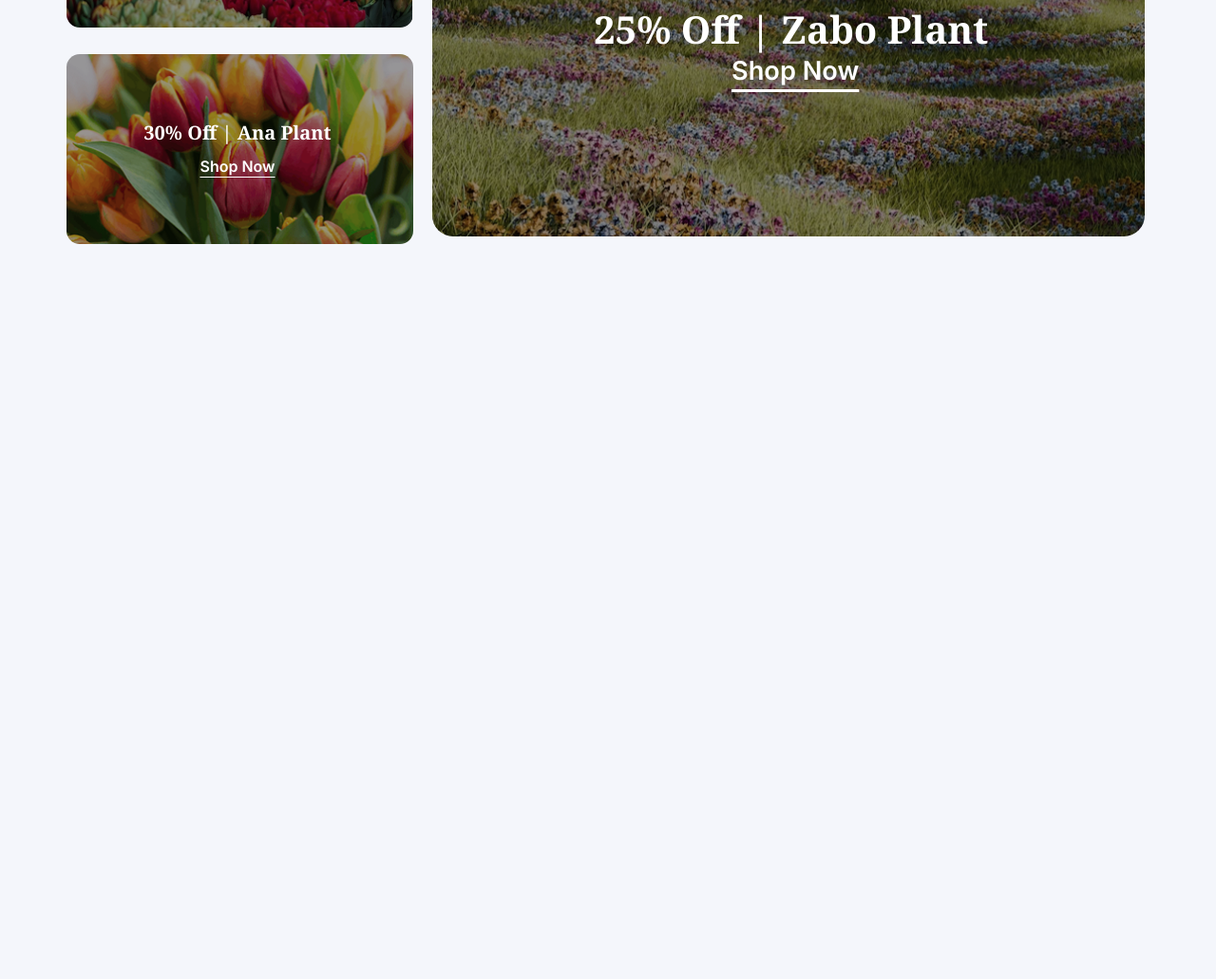
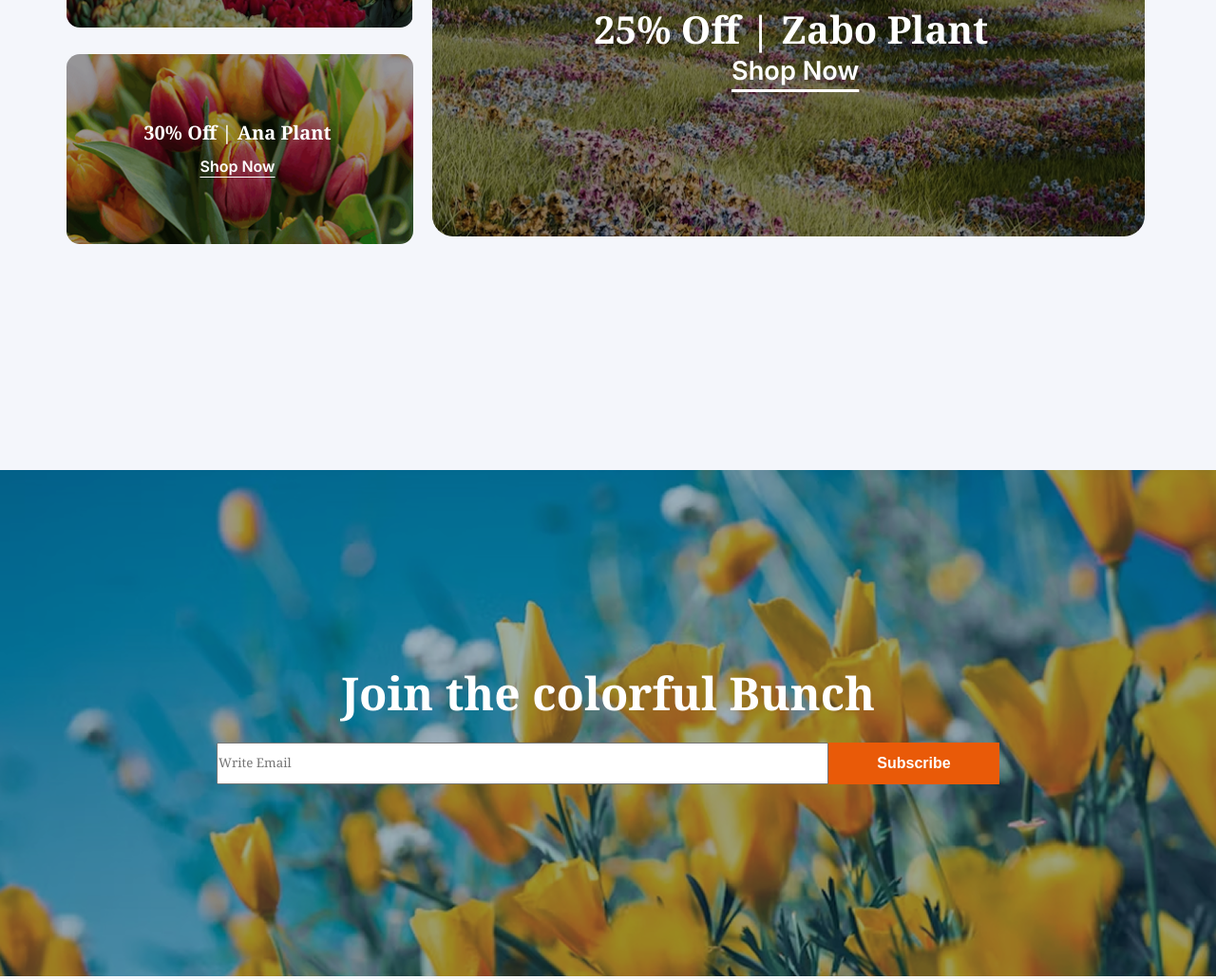
Before and after one commit to Shahriyar234/my-second-assignment, a plain HTML site: page index.html in a window 1280 px wide. Shown: the part 3152-4183 px from the top of the page at 95% size. Before the commit the page ends 3493 px from the top, so only its background shows below. Drawn offline with Linux system fonts and the light colour scheme.

Commit message:
footer background banner area done

```diff
--- a/index.html
+++ b/index.html
@@ -198,7 +198,18 @@
     </main>
 
     <footer>
+        <section class="subscribe-area">
+        <div>
+             <h3 class="noto-serif-font">Join the colorful Bunch</h3>
+        <div class="subscribe-form">
+            <input type="text" name="" id="" placeholder="Write Email">
+            <button>
+                Subscribe
+            </button>
 
+        </div>
+       </div>
+        </section>
     </footer>
 </body>
 </html>
--- a/style.css/assignment.css
+++ b/style.css/assignment.css
@@ -265,6 +265,51 @@ grid-template-columns: repeat(4, 1fr);
   text-decoration-thickness: 3px;
  }
 
+
+ /* footer area styles */
+ footer{
+  max-width: 1440px;
+ }
+ .subscribe-area{
+  width: 100%;
+  height: 540px;
+  background-position: center;
+  background-repeat: no-repeat;
+  background-image: url("../assets/news-letter-bg.png");
+  display: grid;
+  align-items: center;
+  justify-content: center;
+  text-align: center;
+ }
+
+ .subscribe-area h3{
+  font-size: 3rem;
+  font-weight: 700;
+  color: white;
+  margin-bottom: 20px;
+ }
+ .subscribe-form{
+  display: flex;
+ }
+ .subscribe-form input{
+  width: 640px;
+  height: 40px;
+ }
+ input[type="text"]::placeholder{
+  font-family: "Noto Serif", serif;
+ }
+ .subscribe-form button{
+  height: 44px;
+  width: 180px;
+  border: none;
+  background-color: rgba(233, 90, 8, 1);
+  color: white;
+  font-size: 1rem;
+  font-weight: 600;
+  cursor: pointer;
+ }
+
+
 /* responsive styles */
 
 @media  screen and (max-width: 576px) {
```
